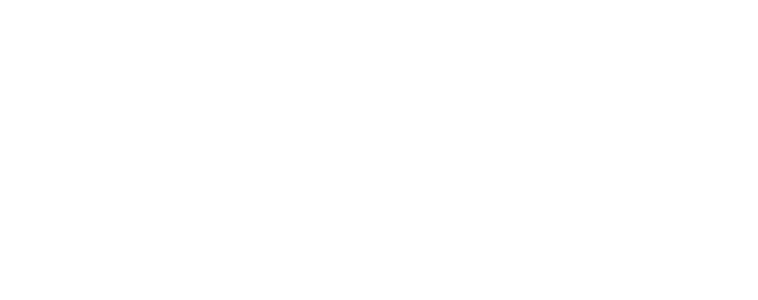
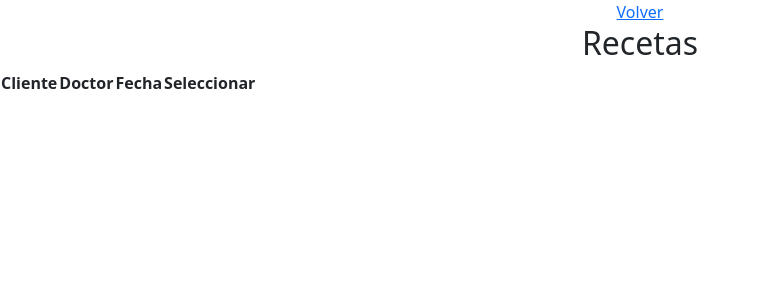
Before and after one commit to leonelborgesdev/clientopticavillavicencio, a React (Create React App) app: page /recetas in a window 1280 px wide. Before the commit this address had no page. Shown: the top 300 px of the page, without its empty margins (0-758 px from the left). Built offline with nearby package versions, Linux system fonts and the light colour scheme.

Commit message:
recetas lista

```diff
--- a/src/App.js
+++ b/src/App.js
@@ -7,6 +7,7 @@ import { ReservarCita } from "./components/ReservarCita/ReservarCita";
 import { Cliente } from "./components/Cliente/Cliente";
 import { Receta } from "./components/Receta/Receta";
 import { Clientes } from "./components/Clientes/Clientes";
+import { Recetas } from "./components/Recetas/Recetas";
 
 function App() {
   return (
@@ -20,6 +21,7 @@ function App() {
           <Route path="/cliente" element={<Cliente />} />
           <Route path="/clientes" element={<Clientes />} />
           <Route path="/receta" element={<Receta />} />
+          <Route path="/recetas" element={<Recetas />} />
         </Routes>
       </BrowserRouter>
     </div>
--- /dev/null
+++ b/src/components/Recetas/Recetas.jsx
@@ -0,0 +1,30 @@
+import React from "react";
+import { useSelector } from "react-redux";
+import { Link } from "react-router-dom";
+
+export const Recetas = () => {
+  //   const { recipes } = useSelector((state) => state);
+  const recipes = useSelector((state) => state.recipes);
+  return (
+    <div>
+      <Link to={"/tienda"}>Volver</Link>
+      <h2>Recetas</h2>
+
+      <table>
+        <thead>
+          <tr>
+            <th>Cliente</th>
+            <th>Doctor</th>
+            <th>Fecha</th>
+            <th>Seleccionar</th>
+          </tr>
+        </thead>
+        <tbody>
+          {recipes.map((receta, index) => {
+            return <div key={index}></div>;
+          })}
+        </tbody>
+      </table>
+    </div>
+  );
+};
--- a/src/components/Tienda/Tienda.jsx
+++ b/src/components/Tienda/Tienda.jsx
@@ -102,7 +102,7 @@ export const Tienda = () => {
           Carrito: {itemCar.length}
         </h2>
       </div>
-      {carritoVisible && itemCar.length > 0 && (
+      {carritoVisible && (
         <div
           className="container_carrito"
           id={carritoVisible === true ? "carritoVisible" : "carritoNoVisible"}
@@ -125,7 +125,7 @@ export const Tienda = () => {
               <button
                 className="btn btn-info"
                 onClick={() => {
-                  navigate("/receta");
+                  navigate("/recetas");
                 }}
               >
                 Receta
@@ -194,7 +194,8 @@ export const Tienda = () => {
               )}
             </div>
           )}
-
+          {itemCar.length > 0 && (
+            <>
               <div className="container_carrito_tabla">
                 <table border="1px" className="table table-striped">
                   <thead className="thead-dark">
@@ -277,6 +278,8 @@ export const Tienda = () => {
                   </h4>
                 </div>
               </div>
+            </>
+          )}
         </div>
       )}
       <div className="container_products">
```
Lines whose indentation alone changed are shown as unchanged.
